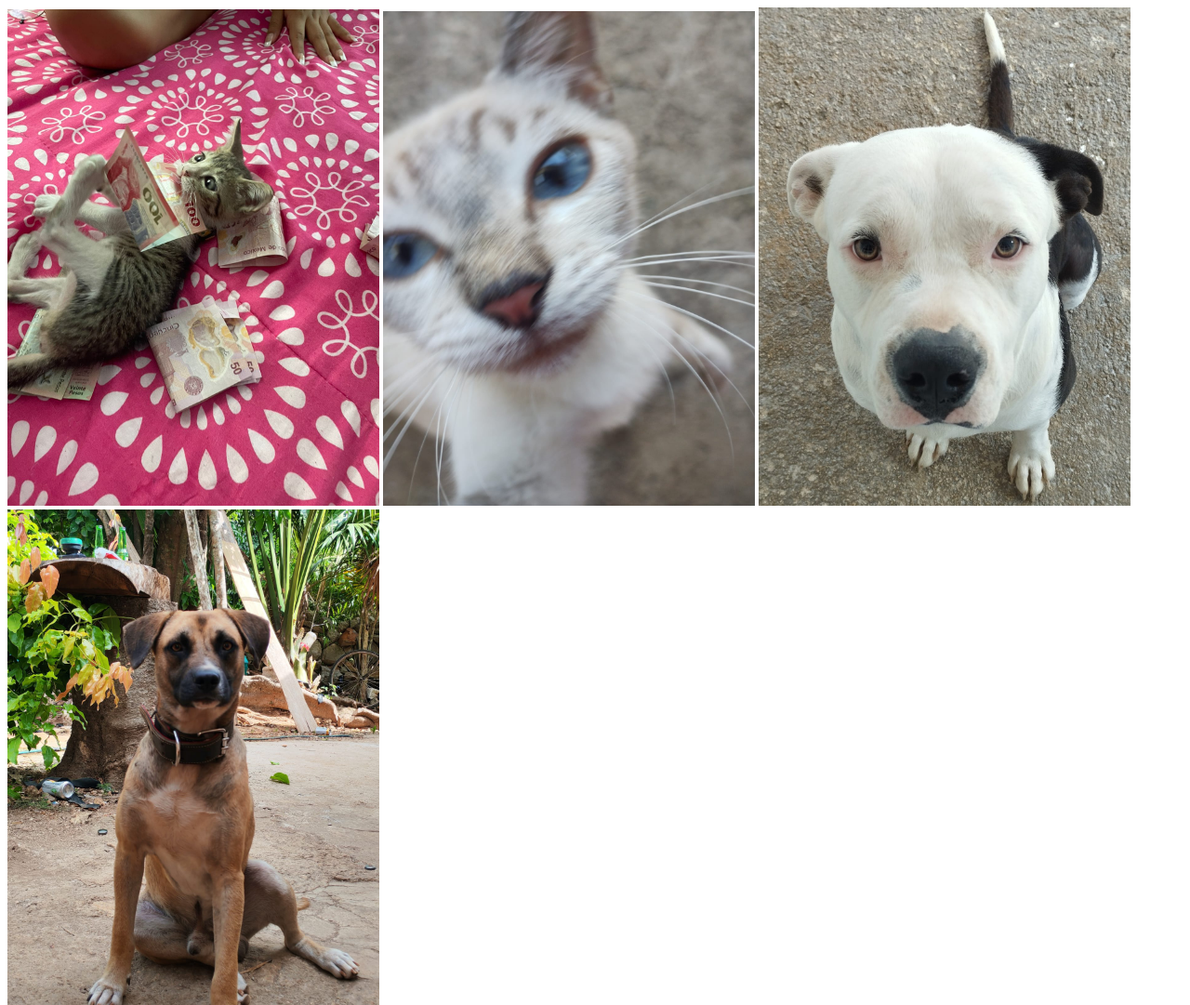
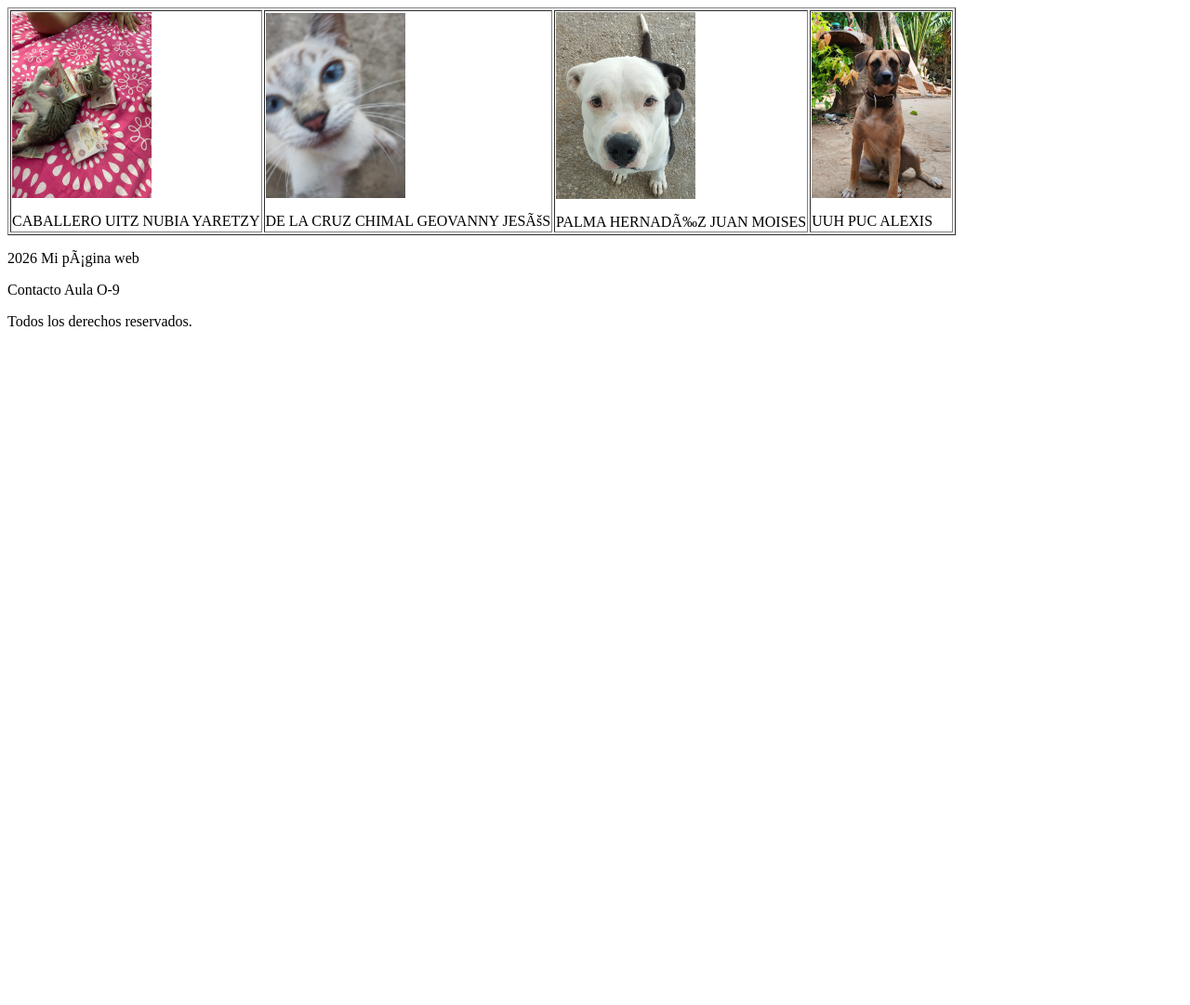
Before and after one commit to gengar4/gengar4.github.io, a plain HTML site: page index.html in a window 1280 px wide. Shown: the top 1081 px of the page at 93% size. After the commit the page ends 800 px from the top, so only its background shows below. Drawn offline with Linux system fonts and the light colour scheme.

Commit message:
Insert images into a table format
Added a table with images and descriptions.

```diff
--- a/index.html
+++ b/index.html
@@ -1,15 +1,31 @@
+<html>
 <head>
   <meta charset="UFT-8">
   <title>Mi primera imagen</title>
 </head>
-<html>
-<img src="https://github.com/gengar4/gengar4.github.io/blob/main/IMAGENES/CABALLERO%20UITZ%20NUBIA%20YARETZY.jpeg?raw=true" alt="Descripción de la imagen" width="400">
-<img src="https://github.com/gengar4/gengar4.github.io/blob/main/IMAGENES/DE%20LA%20CRUZ%20CHIMAL%20GEOVANNY.jpeg?raw=true" alt="Descripción de la imagen" width="400">
-<img src="https://github.com/gengar4/gengar4.github.io/blob/main/IMAGENES/PALMA%20HERNANDEZ%20JUAN%20MOISES.jpeg?raw=true" alt="Descripción de la imagen" width="400">
-<img src="https://github.com/gengar4/gengar4.github.io/blob/main/IMAGENES/ALEXIS%20UUH%20PUC.jpeg?raw=true" alt="Descripción de la imagen" width="400">
-</html>
+<table border="1" style=text-align. center; margin: auto;">
+  <tr>
+    <td>
+     <img src="https://github.com/gengar4/gengar4.github.io/blob/main/IMAGENES/CABALLERO%20UITZ%20NUBIA%20YARETZY.jpeg?raw=true" alt="Descripción de la imagen" width="150">
+      <p>CABALLERO UITZ NUBIA YARETZY</p>
+    </td>
+    <td>
+     <img src="https://github.com/gengar4/gengar4.github.io/blob/main/IMAGENES/DE%20LA%20CRUZ%20CHIMAL%20GEOVANNY.jpeg?raw=true" alt="Descripción de la imagen" width="150">
+      <p>DE LA CRUZ CHIMAL GEOVANNY JESÚS</p>
+    </td>
+    <td>
+     <img src="https://github.com/gengar4/gengar4.github.io/blob/main/IMAGENES/PALMA%20HERNANDEZ%20JUAN%20MOISES.jpeg?raw=true" alt="Descripción de la imagen" width="150">
+      <p>PALMA HERNADÉZ JUAN MOISES</p>
+    </td>
+    <td>
+     <img src="https://github.com/gengar4/gengar4.github.io/blob/main/IMAGENES/ALEXIS%20UUH%20PUC.jpeg?raw=true" alt="Descripción de la imagen" width="150">
+      <p>UUH PUC ALEXIS</p>
+    </td>
+  </tr>
+</table>
 <footer>
   <p>2026 Mi página web</p>
   <p>Contacto Aula O-9</p>
   <p>Todos los derechos reservados.</p>
 </footer>
+</html>
```
